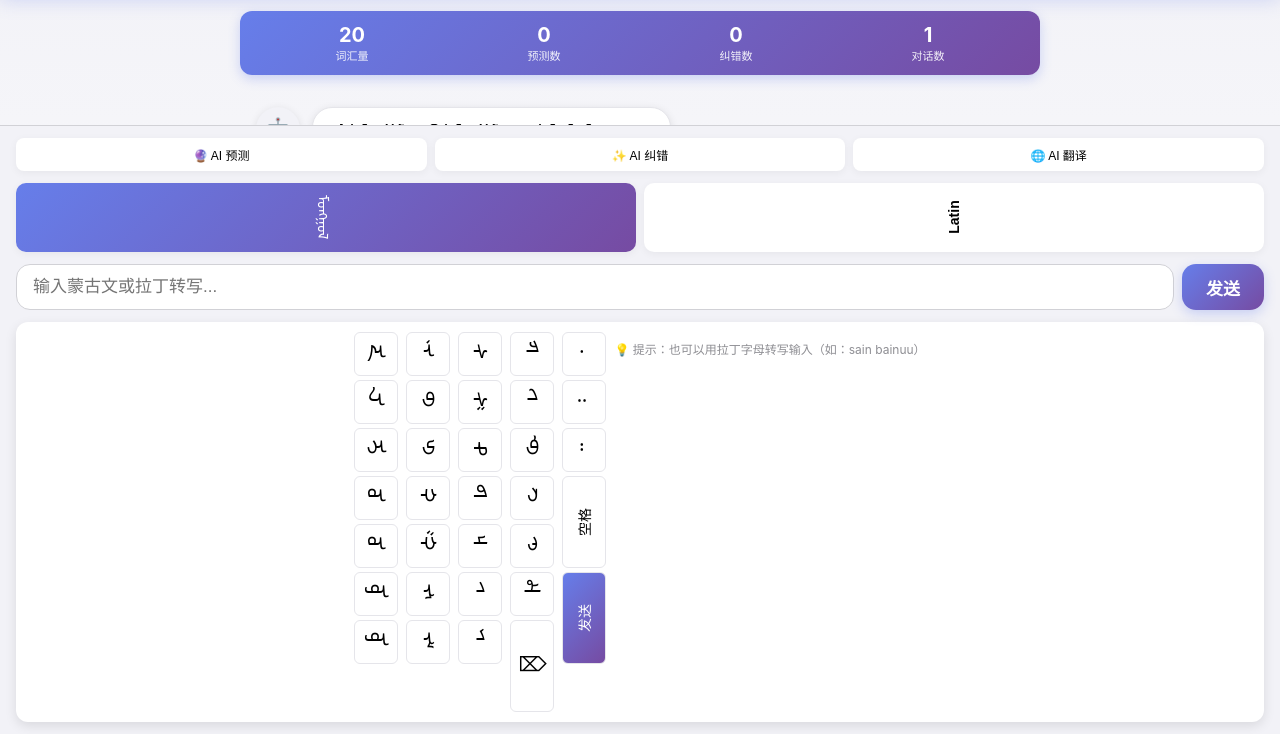
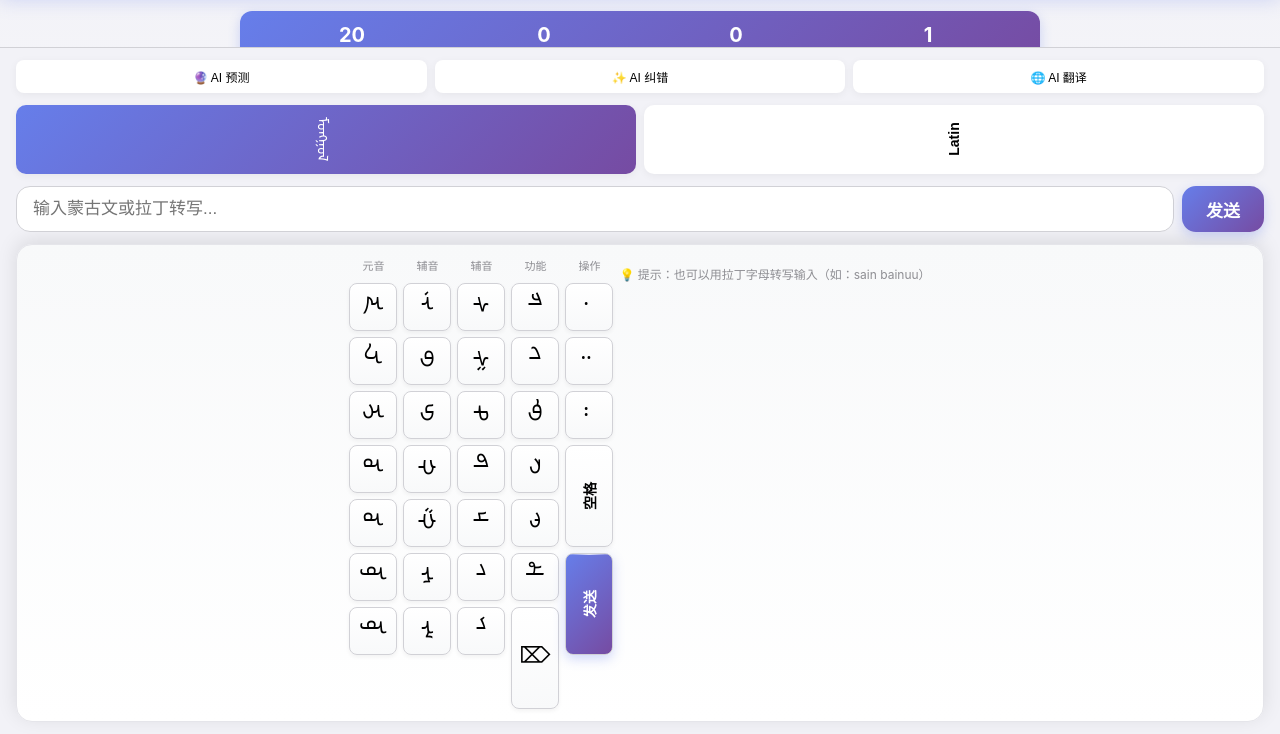
Before and after one commit to claws-x/mongol-ai, a plain HTML site: page demo_ai_powered.html in a window 1280 px wide. Shown: the part 66-800 px from the top of the page. Drawn offline with Linux system fonts and the light colour scheme; a web font is replaced by a local one.

Commit message:
feat: 键盘布局迭代优化
视觉优化：
1. 键盘背景渐变
   - linear-gradient(180deg, #F8F9FA → #FFFFFF)
   - 更柔和的视觉过渡

2. 按键样式升级
   - 尺寸：44x44px → 48x48px
   - 边框圆角：6px → 8px
   - 添加渐变背景
   - 添加顶部高光效果 (::before)

3. 交互效果增强
   - hover: 上移 2px + 阴影加深
   - active: 缩小到 0.92 + AI 渐变背景
   - 发送键：紫色渐变 + 脉动阴影

4. 列标签添加
   - 元音 / 辅音 / 功能 / 操作
   - 帮助用户理解键盘布局

5. 高键优化
   - 92px → 102px
   - 更好的视觉比例

6. 字体优化
   - 蒙古文：20px → 22px
   - 字重：500
   - 更好的可读性

7. 间距优化
   - 列间距：8px → 6px
   - 键间距：4px → 6px
   - 更紧凑的布局

📐 键盘视觉迭代完成

```diff
--- a/demo_ai_powered.html
+++ b/demo_ai_powered.html
@@ -398,67 +398,100 @@
             transform: scale(0.95);
         }
 
-        /* 蒙古文键盘 */
+        /* 蒙古文键盘 - 迭代优化版 */
         .mongolian-keyboard {
-            background: white;
-            border-radius: 12px;
-            padding: 10px;
-            box-shadow: 0 4px 12px rgba(0, 0, 0, 0.1);
+            background: linear-gradient(180deg, #F8F9FA 0%, #FFFFFF 100%);
+            border-radius: 16px;
+            padding: 12px;
+            box-shadow: 0 -4px 20px rgba(0, 0, 0, 0.1);
             display: flex;
-            gap: 8px;
+            gap: 6px;
             justify-content: center;
+            border: 1px solid var(--gray-200);
         }
 
         .keyboard-column {
             display: flex;
             flex-direction: column;
-            gap: 4px;
+            gap: 6px;
         }
 
         .key {
-            width: 44px;
-            height: 44px;
-            border: 0.5px solid var(--gray-200);
-            border-radius: 6px;
-            background: white;
+            width: 48px;
+            height: 48px;
+            border: 1px solid var(--gray-300);
+            border-radius: 8px;
+            background: linear-gradient(180deg, #FFFFFF 0%, #F8F9FA 100%);
             cursor: pointer;
-            transition: all 0.1s;
+            transition: all 0.15s;
             display: flex;
             align-items: center;
             justify-content: center;
+            box-shadow: 0 2px 4px rgba(0, 0, 0, 0.05);
+            position: relative;
+            overflow: hidden;
+        }
+
+        .key::before {
+            content: '';
+            position: absolute;
+            top: 0;
+            left: 0;
+            right: 0;
+            height: 1px;
+            background: linear-gradient(90deg, transparent, rgba(255,255,255,0.8), transparent);
+        }
+
+        .key:hover {
+            background: linear-gradient(180deg, #F0F2F5 0%, #E8EAED 100%);
+            transform: translateY(-2px);
+            box-shadow: 0 4px 8px rgba(0, 0, 0, 0.1);
         }
 
         .key:active {
-            background: var(--primary);
+            background: var(--ai-gradient);
             color: white;
-            transform: scale(0.9);
+            transform: scale(0.92) translateY(0);
+            box-shadow: 0 2px 4px rgba(102, 126, 234, 0.3);
         }
 
         .key .mongolian-vertical {
-            font-size: 20px;
-            max-height: 35px;
+            font-size: 22px;
+            max-height: 40px;
             display: inline-block !important;
             font-family: 'Mongolian Baiti', 'Noto Sans Mongolian', sans-serif !important;
             transform: rotate(90deg) !important;
             transform-origin: center center;
+            font-weight: 500;
         }
 
         .key-tall {
-            height: 92px;
+            height: 102px;
         }
 
         .key-tall .mongolian-vertical {
-            max-height: 80px;
+            max-height: 90px;
         }
 
         .key-enter {
-            height: 92px;
+            height: 102px;
             background: var(--ai-gradient);
             color: white;
+            box-shadow: 0 4px 12px rgba(102, 126, 234, 0.3);
+        }
+
+        .key-enter:hover {
+            background: var(--ai-gradient);
+            transform: translateY(-2px);
+            box-shadow: 0 6px 16px rgba(102, 126, 234, 0.4);
+        }
+
+        .key-enter:active {
+            transform: scale(0.92) translateY(0);
         }
 
         .key-enter .mongolian-vertical {
-            max-height: 80px;
+            max-height: 90px;
             color: white;
         }
 
@@ -467,6 +500,7 @@
             transform-origin: center center;
             display: inline-block;
             font-size: 14px;
+            font-weight: 600;
         }
 
         .key-tall .latin-or-chinese {
@@ -478,6 +512,15 @@
             transform: rotate(-90deg);
             color: white;
             display: inline-block;
+            font-weight: 600;
+        }
+
+        /* 键盘标签 */
+        .keyboard-label {
+            text-align: center;
+            font-size: 11px;
+            color: var(--gray-400);
+            margin-bottom: 4px;
         }
 
         /* 拉丁转写提示 */
@@ -619,10 +662,11 @@
             <button class="send-btn" onclick="sendMessage()">发送</button>
         </div>
 
-        <!-- 蒙古文键盘 -->
+        <!-- 蒙古文键盘 - 迭代优化版 -->
         <div class="mongolian-keyboard" id="mongolian-keyboard">
             <!-- 第 1 列：元音 -->
             <div class="keyboard-column">
+                <div class="keyboard-label">元音</div>
                 <div class="key" onclick="inputChar('ᠠ')"><span class="mongolian-vertical">ᠠ</span></div>
                 <div class="key" onclick="inputChar('ᠡ')"><span class="mongolian-vertical">ᠡ</span></div>
                 <div class="key" onclick="inputChar('ᠢ')"><span class="mongolian-vertical">ᠢ</span></div>
@@ -634,6 +678,7 @@
 
             <!-- 第 2 列：辅音 1 -->
             <div class="keyboard-column">
+                <div class="keyboard-label">辅音</div>
                 <div class="key" onclick="inputChar('ᠨ')"><span class="mongolian-vertical">ᠨ</span></div>
                 <div class="key" onclick="inputChar('ᠪ')"><span class="mongolian-vertical">ᠪ</span></div>
                 <div class="key" onclick="inputChar('ᠫ')"><span class="mongolian-vertical">ᠫ</span></div>
@@ -645,6 +690,7 @@
 
             <!-- 第 3 列：辅音 2 -->
             <div class="keyboard-column">
+                <div class="keyboard-label">辅音</div>
                 <div class="key" onclick="inputChar('ᠰ')"><span class="mongolian-vertical">ᠰ</span></div>
                 <div class="key" onclick="inputChar('ᠱ')"><span class="mongolian-vertical">ᠱ</span></div>
                 <div class="key" onclick="inputChar('ᠲ')"><span class="mongolian-vertical">ᠲ</span></div>
@@ -656,6 +702,7 @@
 
             <!-- 第 4 列：辅音 3 + 功能 -->
             <div class="keyboard-column">
+                <div class="keyboard-label">功能</div>
                 <div class="key" onclick="inputChar('ᠷ')"><span class="mongolian-vertical">ᠷ</span></div>
                 <div class="key" onclick="inputChar('ᠸ')"><span class="mongolian-vertical">ᠸ</span></div>
                 <div class="key" onclick="inputChar('ᠹ')"><span class="mongolian-vertical">ᠹ</span></div>
@@ -667,6 +714,7 @@
 
             <!-- 第 5 列：标点 + 空格 + 发送 -->
             <div class="keyboard-column">
+                <div class="keyboard-label">操作</div>
                 <div class="key" onclick="inputChar('᠂')"><span class="mongolian-vertical">᠂</span></div>
                 <div class="key" onclick="inputChar('᠃')"><span class="mongolian-vertical">᠃</span></div>
                 <div class="key" onclick="inputChar('᠄')"><span class="mongolian-vertical">᠄</span></div>
@@ -680,9 +728,10 @@
             </div>
         </div>
 
-        <!-- 拉丁键盘（隐藏） -->
+        <!-- 拉丁键盘（隐藏）- 迭代优化版 -->
         <div class="mongolian-keyboard" id="latin-keyboard" style="display: none;">
             <div class="keyboard-column">
+                <div class="keyboard-label">元音</div>
                 <div class="key" onclick="inputChar('a')"><span class="mongolian-vertical">a</span></div>
                 <div class="key" onclick="inputChar('e')"><span class="mongolian-vertical">e</span></div>
                 <div class="key" onclick="inputChar('i')"><span class="mongolian-vertical">i</span></div>
@@ -693,6 +742,7 @@
             </div>
 
             <div class="keyboard-column">
+                <div class="keyboard-label">辅音</div>
                 <div class="key" onclick="inputChar('n')"><span class="mongolian-vertical">n</span></div>
                 <div class="key" onclick="inputChar('b')"><span class="mongolian-vertical">b</span></div>
                 <div class="key" onclick="inputChar('p')"><span class="mongolian-vertical">p</span></div>
@@ -703,6 +753,7 @@
             </div>
 
             <div class="keyboard-column">
+                <div class="keyboard-label">辅音</div>
                 <div class="key" onclick="inputChar('s')"><span class="mongolian-vertical">s</span></div>
                 <div class="key" onclick="inputChar('š')"><span class="mongolian-vertical">š</span></div>
                 <div class="key" onclick="inputChar('t')"><span class="mongolian-vertical">t</span></div>
@@ -713,6 +764,7 @@
             </div>
 
             <div class="keyboard-column">
+                <div class="keyboard-label">功能</div>
                 <div class="key" onclick="inputChar('r')"><span class="mongolian-vertical">r</span></div>
                 <div class="key" onclick="inputChar('w')"><span class="mongolian-vertical">w</span></div>
                 <div class="key" onclick="inputChar('f')"><span class="mongolian-vertical">f</span></div>
@@ -723,6 +775,7 @@
             </div>
 
             <div class="keyboard-column">
+                <div class="keyboard-label">操作</div>
                 <div class="key" onclick="inputChar(',')"><span class="mongolian-vertical">,</span></div>
                 <div class="key" onclick="inputChar('.')"><span class="mongolian-vertical">.</span></div>
                 <div class="key" onclick="inputChar('?')"><span class="mongolian-vertical">?</span></div>
```
